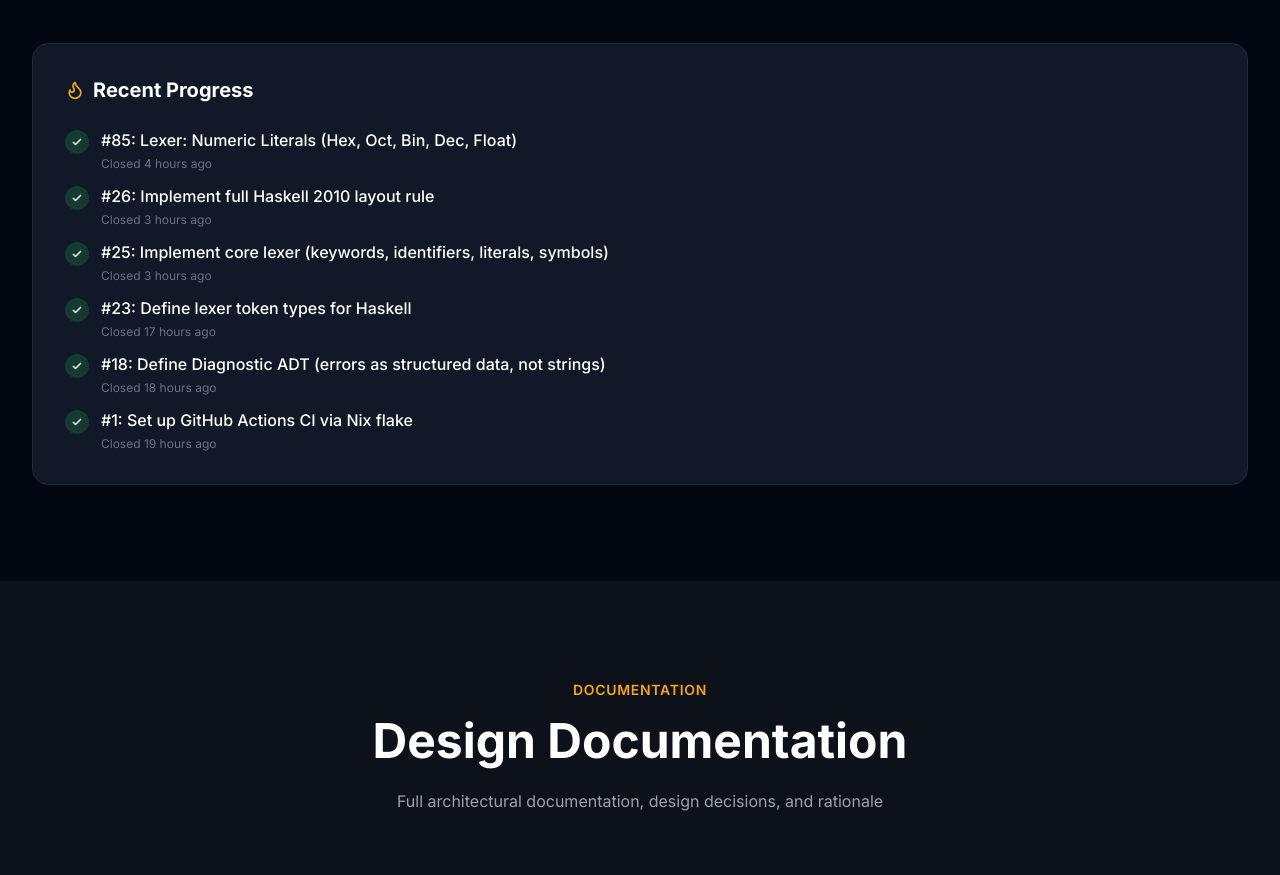
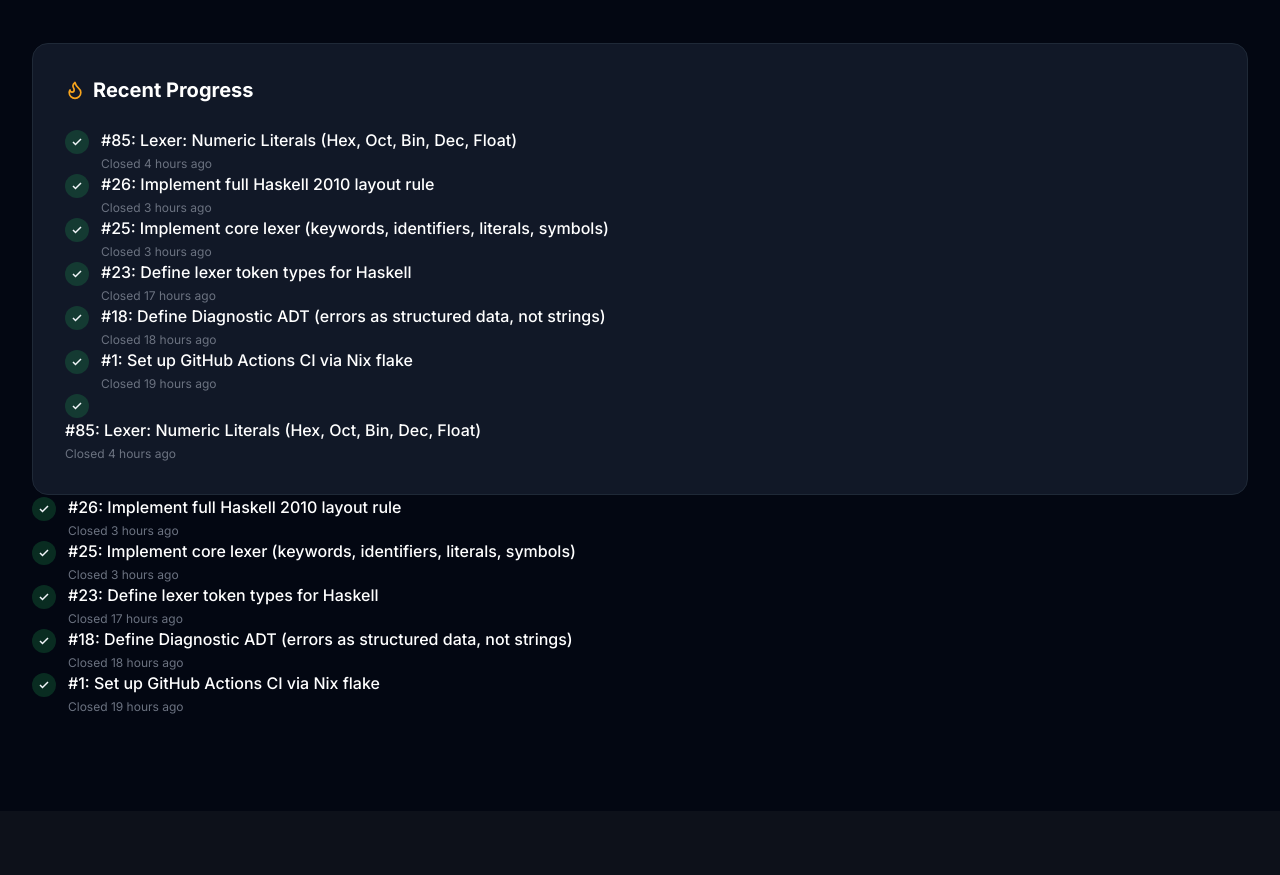
Before and after one commit to adinapoli/rusholme, a website: page website/index.html in a window 1280 px wide. Shown: the part 3120-3995 px from the top of the page. Drawn offline with nearby package versions, Linux system fonts and the light colour scheme; no server answers.

Commit message:
Update index.html

```diff
--- a/website/index.html
+++ b/website/index.html
@@ -623,8 +623,79 @@
                     <i data-lucide="flame" class="w-5 h-5 text-zig"></i>
                     Recent Progress
                 </h3>
-                <div id="recent-progress" class="space-y-3">
                     <div class="flex items-start gap-3">
+      <div class="w-6 h-6 rounded-full bg-green-500/20 flex items-center justify-center flex-shrink-0 mt-0.5">
+        <svg width="12" height="12" viewBox="0 0 24 24" fill="none" stroke="currentColor" stroke-width="3">
+          <polyline points="20 6 9 17 4 12"></polyline>
+        </svg>
+      </div>
+      <div class="flex-1">
+        <a href="https://github.com/adinapoli/rusholme/issues/85" target="_blank" class="text-white hover:text-[#f7a41d] font-medium">
+          #85: Lexer: Numeric Literals (Hex, Oct, Bin, Dec, Float)
+        </a>
+        <p class="text-xs text-gray-500 mt-1">Closed 4 hours ago</p>
+      </div>
+    </div><div class="flex items-start gap-3">
+      <div class="w-6 h-6 rounded-full bg-green-500/20 flex items-center justify-center flex-shrink-0 mt-0.5">
+        <svg width="12" height="12" viewBox="0 0 24 24" fill="none" stroke="currentColor" stroke-width="3">
+          <polyline points="20 6 9 17 4 12"></polyline>
+        </svg>
+      </div>
+      <div class="flex-1">
+        <a href="https://github.com/adinapoli/rusholme/issues/26" target="_blank" class="text-white hover:text-[#f7a41d] font-medium">
+          #26: Implement full Haskell 2010 layout rule
+        </a>
+        <p class="text-xs text-gray-500 mt-1">Closed 3 hours ago</p>
+      </div>
+    </div><div class="flex items-start gap-3">
+      <div class="w-6 h-6 rounded-full bg-green-500/20 flex items-center justify-center flex-shrink-0 mt-0.5">
+        <svg width="12" height="12" viewBox="0 0 24 24" fill="none" stroke="currentColor" stroke-width="3">
+          <polyline points="20 6 9 17 4 12"></polyline>
+        </svg>
+      </div>
+      <div class="flex-1">
+        <a href="https://github.com/adinapoli/rusholme/issues/25" target="_blank" class="text-white hover:text-[#f7a41d] font-medium">
+          #25: Implement core lexer (keywords, identifiers, literals, symbols)
+        </a>
+        <p class="text-xs text-gray-500 mt-1">Closed 3 hours ago</p>
+      </div>
+    </div><div class="flex items-start gap-3">
+      <div class="w-6 h-6 rounded-full bg-green-500/20 flex items-center justify-center flex-shrink-0 mt-0.5">
+        <svg width="12" height="12" viewBox="0 0 24 24" fill="none" stroke="currentColor" stroke-width="3">
+          <polyline points="20 6 9 17 4 12"></polyline>
+        </svg>
+      </div>
+      <div class="flex-1">
+        <a href="https://github.com/adinapoli/rusholme/issues/23" target="_blank" class="text-white hover:text-[#f7a41d] font-medium">
+          #23: Define lexer token types for Haskell
+        </a>
+        <p class="text-xs text-gray-500 mt-1">Closed 17 hours ago</p>
+      </div>
+    </div><div class="flex items-start gap-3">
+      <div class="w-6 h-6 rounded-full bg-green-500/20 flex items-center justify-center flex-shrink-0 mt-0.5">
+        <svg width="12" height="12" viewBox="0 0 24 24" fill="none" stroke="currentColor" stroke-width="3">
+          <polyline points="20 6 9 17 4 12"></polyline>
+        </svg>
+      </div>
+      <div class="flex-1">
+        <a href="https://github.com/adinapoli/rusholme/issues/18" target="_blank" class="text-white hover:text-[#f7a41d] font-medium">
+          #18: Define Diagnostic ADT (errors as structured data, not strings)
+        </a>
+        <p class="text-xs text-gray-500 mt-1">Closed 18 hours ago</p>
+      </div>
+    </div><div class="flex items-start gap-3">
+      <div class="w-6 h-6 rounded-full bg-green-500/20 flex items-center justify-center flex-shrink-0 mt-0.5">
+        <svg width="12" height="12" viewBox="0 0 24 24" fill="none" stroke="currentColor" stroke-width="3">
+          <polyline points="20 6 9 17 4 12"></polyline>
+        </svg>
+      </div>
+      <div class="flex-1">
+        <a href="https://github.com/adinapoli/rusholme/issues/1" target="_blank" class="text-white hover:text-[#f7a41d] font-medium">
+          #1: Set up GitHub Actions CI via Nix flake
+        </a>
+        <p class="text-xs text-gray-500 mt-1">Closed 19 hours ago</p>
+      </div>
+    </div>
       <div class="w-6 h-6 rounded-full bg-green-500/20 flex items-center justify-center flex-shrink-0 mt-0.5">
         <svg width="12" height="12" viewBox="0 0 24 24" fill="none" stroke="currentColor" stroke-width="3">
           <polyline points="20 6 9 17 4 12"></polyline>
```
